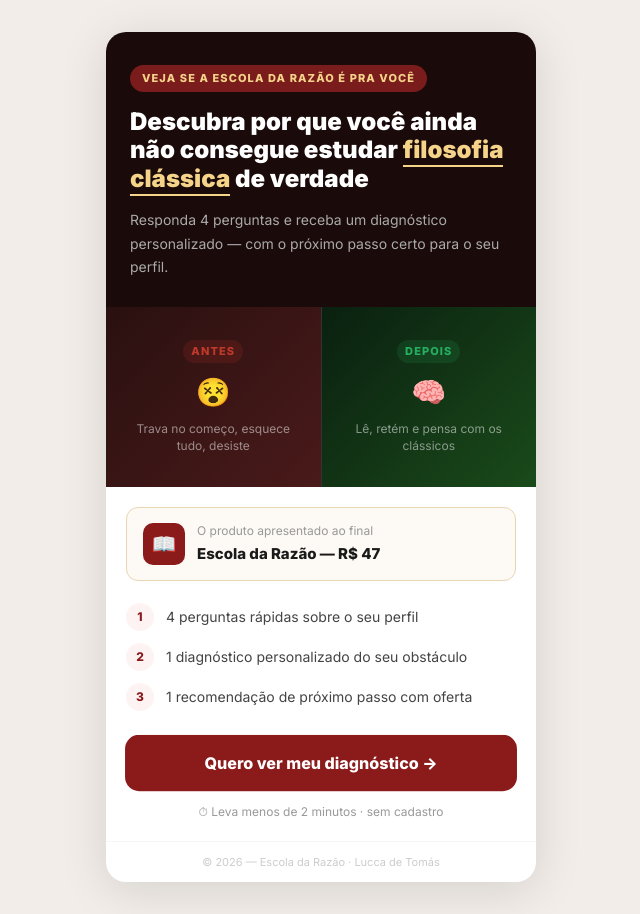
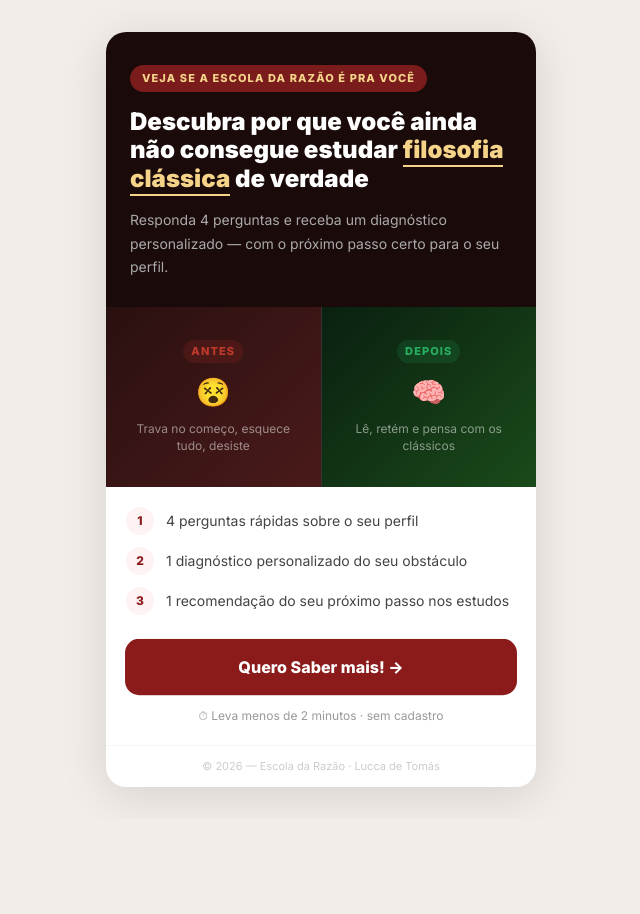
Before and after one commit to ojosuevfx/escola-da-razao-quiz, a Next.js app: page / in a window 1280 px wide. Shown: the whole page, without its empty margins (319-959 px from the left). After the commit the page ends 819 px from the top, so only its background shows below. Built offline with nearby package versions, Linux system fonts and the light colour scheme.

Commit message:
fix: remove product strip do cover (S0)
Co-Authored-By: Claude Sonnet 4.6 <noreply@anthropic.com>

```diff
--- a/components/quiz/QuizFunnel.tsx
+++ b/components/quiz/QuizFunnel.tsx
@@ -402,50 +402,12 @@ function ScreenS0({ onNext }: { onNext: () => void }) {
 
       {/* Content area */}
       <div style={{ padding: "20px 20px 0" }}>
-        {/* Product strip */}
-        <div
-          style={{
-            background: "#fdf9f4",
-            border: "1.5px solid #e8d5b0",
-            borderRadius: 12,
-            padding: "14px 16px",
-            display: "flex",
-            alignItems: "center",
-            gap: 12,
-            marginBottom: 22,
-          }}
-        >
-          <div
-            style={{
-              width: 42,
-              height: 42,
-              background: "#8b1a1a",
-              borderRadius: 10,
-              display: "flex",
-              alignItems: "center",
-              justifyContent: "center",
-              fontSize: 20,
-              flexShrink: 0,
-            }}
-          >
-            📖
-          </div>
-          <div>
-            <div style={{ fontSize: 12, color: "#999", marginBottom: 3 }}>
-              O produto apresentado ao final
-            </div>
-            <div style={{ fontSize: 15, fontWeight: 800, color: "#1a1a1a" }}>
-              Escola da Razão — R$ 47
-            </div>
-          </div>
-        </div>
-
         {/* Steps */}
         <div style={{ display: "flex", flexDirection: "column", gap: 12, marginBottom: 24 }}>
           {[
             "4 perguntas rápidas sobre o seu perfil",
             "1 diagnóstico personalizado do seu obstáculo",
-            "1 recomendação de próximo passo com oferta",
+            "1 recomendação do seu próximo passo nos estudos",
           ].map((text, i) => (
             <div key={i} style={{ display: "flex", alignItems: "center", gap: 12 }}>
               <div
@@ -472,7 +434,7 @@ function ScreenS0({ onNext }: { onNext: () => void }) {
 
         {/* CTA button */}
         <PrimaryButton onClick={onNext} pulse>
-          Quero ver meu diagnóstico →
+          Quero Saber mais! →
         </PrimaryButton>
 
         {/* Time note */}
```
